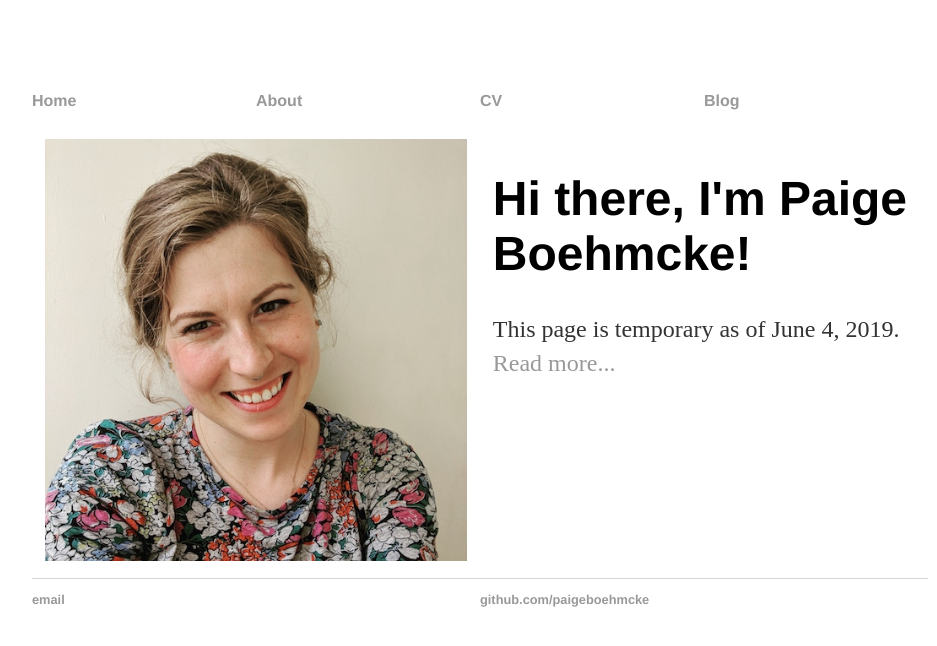
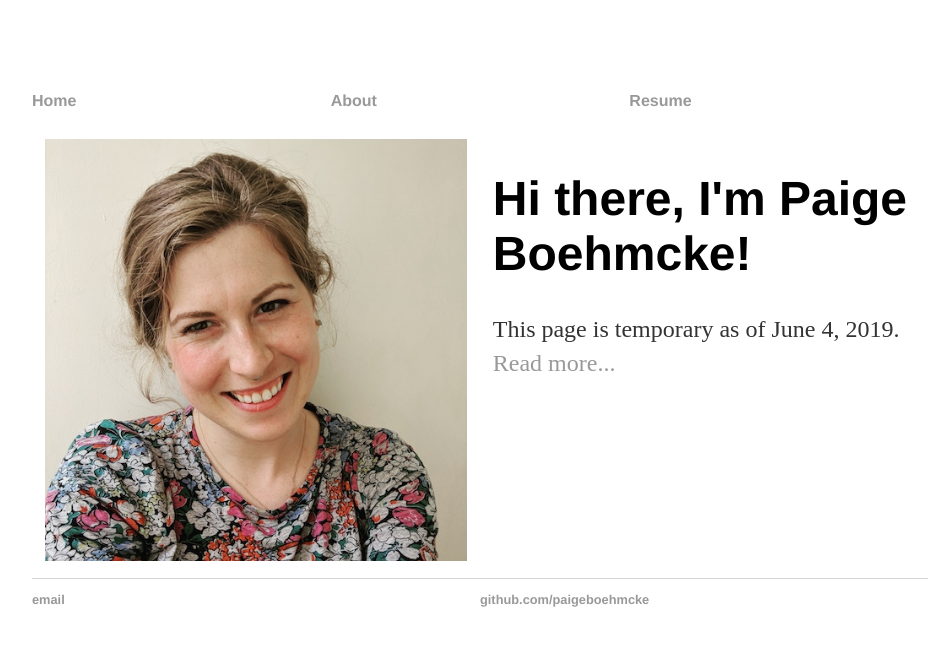
Before and after one commit to paigeboehmcke/paigeboehmcke.github.io, a Jekyll site: the page built from index.html, in a window 1280 px wide. Shown: the top 646 px of the page, without its empty margins (160-1097 px from the left). Built offline with Jekyll 4.4.1, drawn with Linux system fonts in a browser that asks for light colours.

Commit message:
Update default.html

```diff
--- a/_layouts/default.html
+++ b/_layouts/default.html
@@ -10,8 +10,9 @@
 	    		<ul>
 	        		<li><a href="/">Home</a></li>
 		        	<li><a href="/about">About</a></li>
-	        		<li><a href="/cv">CV</a></li>
-	        		<li><a href="/blog">Blog</a></li>
+	        		<li><a href="/resume">Resume</a></li>
+	        		<!--<li><a href="/blog">Blog</a></li>-->
+				<!--<li><a href="/portfolio">Portfolio</a></li>-->
 	    		</ul>
 			</nav>
 			<div class="container">
```
